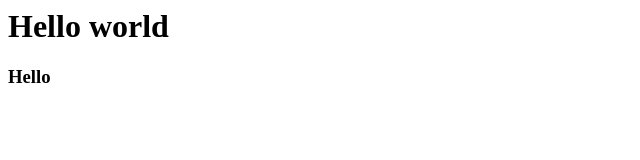
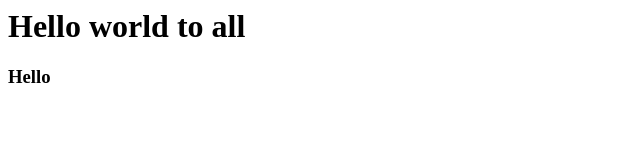
Before and after one commit to hossam7assan/G4-Lec9, a plain HTML site: page index.html in a window 1280 px wide. Shown: the whole page, without its empty margins (0-640 px from the left). Drawn offline with Linux system fonts and the light colour scheme.

Commit message:
add all to line 6

```diff
--- a/index.html
+++ b/index.html
@@ -3,7 +3,7 @@
     <title>Test page1</title>
 </head>
 <body>
-<h1>Hello world</h1>
+<h1>Hello world to all</h1>
 <h3>Hello </h3>
 </body>
 </html>
```
